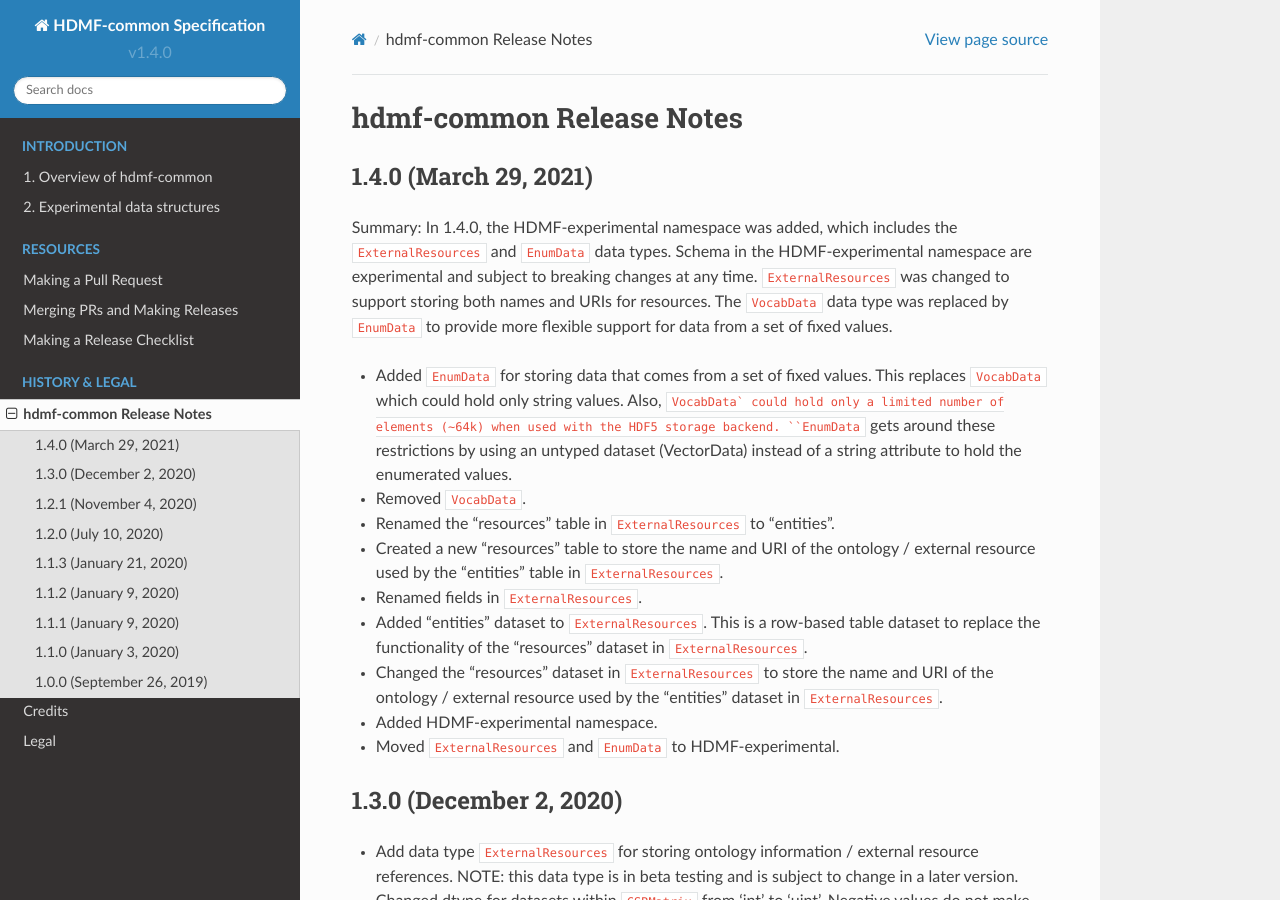
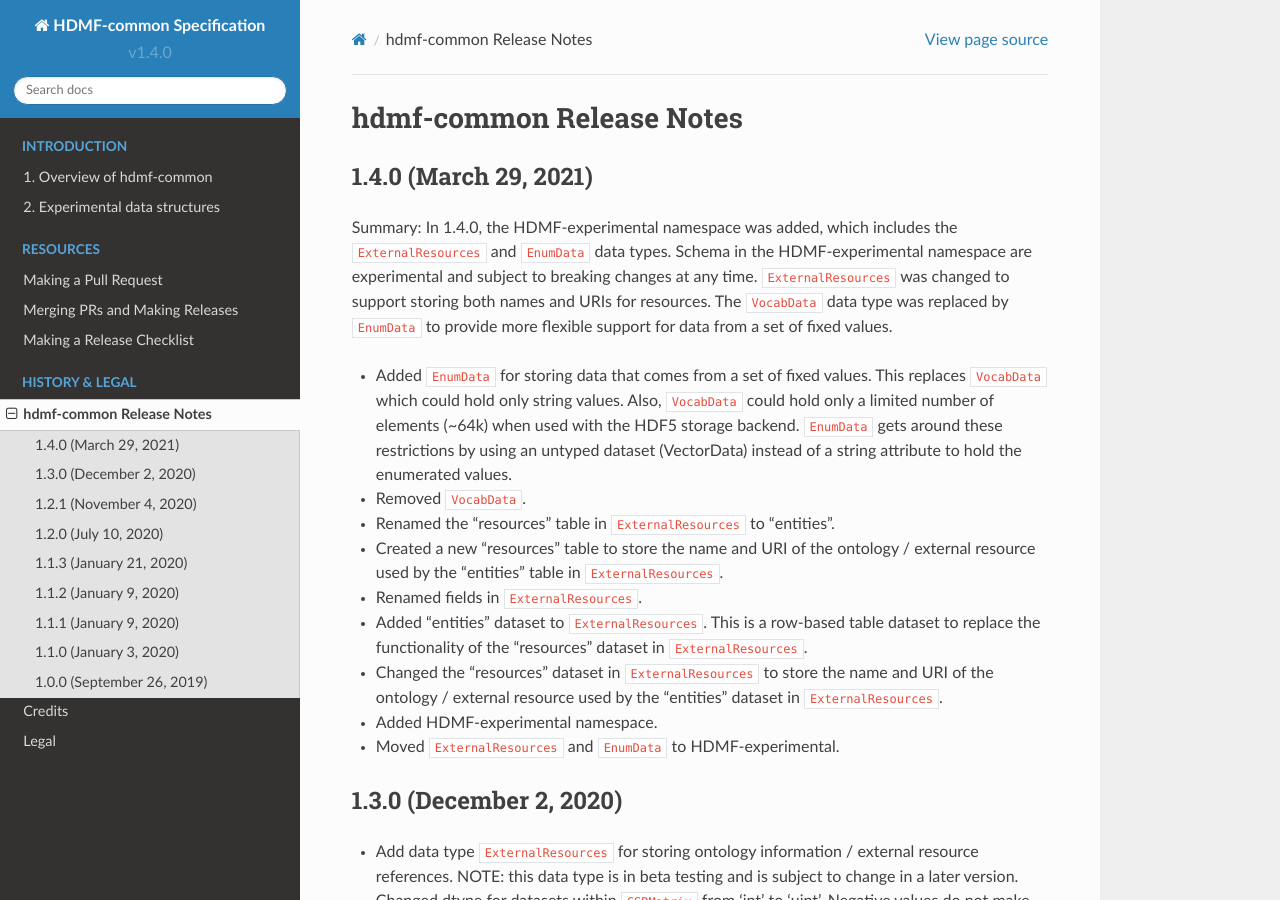
Before and after one commit to hdmf-dev/hdmf-common-schema, a Sphinx documentation site: the page built from docs/source/format_release_notes.rst, in a window 1280 px wide and 900 px high. Built offline with Sphinx 7.4.7 and the Read the Docs theme 2.0.0, drawn with Linux system fonts in a browser that asks for light colours.

```diff
--- a/docs/source/format_release_notes.rst
+++ b/docs/source/format_release_notes.rst
@@ -10,7 +10,7 @@ data types. Schema in the HDMF-experimental namespace are experimental and subje
 replaced by ``EnumData`` to provide more flexible support for data from a set of fixed values.
 
 - Added ``EnumData`` for storing data that comes from a set of fixed values. This replaces ``VocabData`` which could
-  hold only string values. Also, ``VocabData` could hold only a limited number of elements (~64k) when used with the
+  hold only string values. Also, ``VocabData`` could hold only a limited number of elements (~64k) when used with the
   HDF5 storage backend. ``EnumData`` gets around these restrictions by using an untyped dataset (VectorData) instead of
   a string attribute to hold the enumerated values.
 - Removed ``VocabData``.
```
